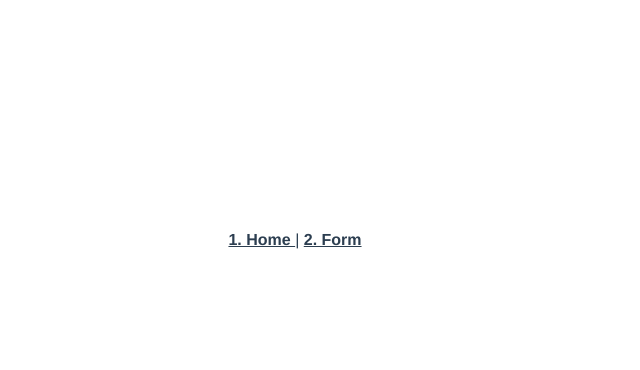
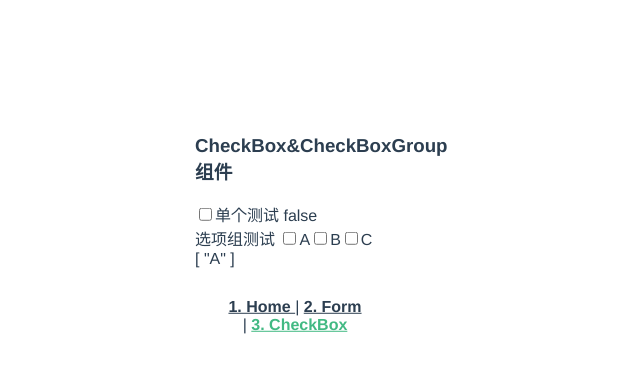
Before and after one commit to jydeng/vue-component, a Vue app: page /#/checkbox in a window 1280 px wide. Shown: the top 370 px of the page, without its empty margins (345-985 px from the left). Built offline with nearby package versions, Linux system fonts and the light colour scheme.

Commit message:
提交checkbox

```diff
--- a/src/App.vue
+++ b/src/App.vue
@@ -3,7 +3,8 @@
     <router-view></router-view>
     <div id="nav">
       <router-link to="/">1. Home </router-link> |
-      <router-link to="/form">2. Form </router-link>
+      <router-link to="/form">2. Form </router-link> |
+      <router-link to="/checkbox">3. CheckBox </router-link>
     </div>
   </div>
 </template>
@@ -13,6 +14,7 @@
   position: absolute;
   top: 30%;
   left: 50%;
+  width: 200px;
   transform: translate(-50%, -50%);
   font-family: "Avenir", Helvetica, Arial, sans-serif;
   -webkit-font-smoothing: antialiased;
--- a/src/components/CheckBox/CheckBox.vue
+++ b/src/components/CheckBox/CheckBox.vue
@@ -0,0 +1,105 @@
+<template>
+  <label>
+    <span>
+      <input
+        v-if="group"
+        type="checkbox"
+        :disabled="disabled"
+        :value="label"
+        v-model="model"
+        @change="change"
+      />
+      <input
+        v-else
+        type="checkbox"
+        :disabled="disabled"
+        :checked="currentValue"
+        @change="change"
+      />
+    </span>
+    <slot></slot>
+  </label>
+</template>
+<script>
+import Emitter from "../../mixins/emitter.js";
+import { findComponentUpward } from "../../utils/assist.js";
+
+export default {
+  name: "iChekbox",
+  mixins: [Emitter],
+  props: {
+    label: {
+      type: [String, Number, Boolean]
+    },
+    disabled: {
+      type: Boolean,
+      default: false
+    },
+    value: {
+      type: [String, Number, Boolean],
+      default: false
+    },
+    trueValue: {
+      type: [String, Number, Boolean],
+      default: true
+    },
+    falseValue: {
+      type: [String, Number, Boolean],
+      default: false
+    }
+  },
+  data() {
+    return {
+      currentValue: this.value,
+      model: [],
+      group: false,
+      parent: null
+    };
+  },
+  methods: {
+    change(event) {
+      if (this.disabled) {
+        return false;
+      }
+
+      const checked = event.target.checked;
+      this.currentValue = checked;
+
+      const value = checked ? this.trueValue : this.falseValue;
+      this.$emit("input", value);
+
+      if (this.group) {
+        this.parent.change(this.model);
+      } else {
+        this.$emit("on-change", value);
+        this.dispatch("iFormItem", "on-form-change", value);
+      }
+    },
+    updateModel() {
+      this.currentValue = this.value === this.trueValue;
+    }
+  },
+  watch: {
+    value(val) {
+      if (val === this.trueValue || val === this.falseValue) {
+        this.updateModel();
+      } else {
+        throw "Value should be trueValue or falseValue.";
+      }
+    }
+  },
+  mounted() {
+    this.parent = findComponentUpward(this, "iCheckboxGroup");
+
+    if (this.parent) {
+      this.group = true;
+    }
+
+    if (this.group) {
+      this.parent.updateModel(true);
+    } else {
+      this.updateModel();
+    }
+  }
+};
+</script>
--- /dev/null
+++ b/src/components/CheckBox/CheckBoxGroup.vue
@@ -0,0 +1,55 @@
+<template>
+  <div><slot></slot></div>
+</template>
+<script>
+import { findComponentsDownward } from "../../utils/assist.js";
+import Emitter from "../../mixins/emitter.js";
+export default {
+  name: "iCheckboxGroup",
+  mixins: [Emitter],
+  props: {
+    value: {
+      type: Array,
+      default() {
+        return [];
+      }
+    }
+  },
+  data() {
+    return {
+      currentValue: this.value,
+      childrens: []
+    };
+  },
+  methods: {
+    updateModel(update) {
+      this.childrens = findComponentsDownward(this, "iCheckbox");
+      if (this.childrens) {
+        const { value } = this;
+        this.childrens.forEach(child => {
+          child.model = value;
+
+          if (update) {
+            child.currentValue = value.indexOf(child.label) >= 0;
+            child.group = true;
+          }
+        });
+      }
+    },
+    change(data) {
+      this.currentValue = data;
+      this.$emit("input", data);
+      this.$emit("on-change", data);
+      this.dispatch("iFormItem", "on-form-change", data);
+    }
+  },
+  mounted() {
+    this.updateModel(true);
+  },
+  watch: {
+    value() {
+      this.updateModel(true);
+    }
+  }
+};
+</script>
--- a/src/router.js
+++ b/src/router.js
@@ -15,6 +15,11 @@ export default new Router({
       path: "/form",
       name: "form",
       component: () => import("./views/Form.vue")
+    },
+    {
+      path: "/checkbox",
+      name: "checkbox",
+      component: () => import("./views/CheckBox.vue")
     }
   ]
 });
--- /dev/null
+++ b/src/utils/assist.js
@@ -0,0 +1,112 @@
+// 由一个组件，向上找到最近的指定组件
+function findComponentUpward(context, componentName) {
+  let parent = context.$parent;
+  let name = parent.$options.name;
+
+  while (parent && (!name || [componentName].indexOf(name) < 0)) {
+    parent = parent.$parent;
+    if (parent) name = parent.$options.name;
+  }
+  return parent;
+}
+export { findComponentUpward };
+
+// 由一个组件，向上找到所有的指定组件
+function findComponentsUpward(context, componentName) {
+  let parents = [];
+  const parent = context.$parent;
+
+  if (parent) {
+    if (parent.$options.name === componentName) parents.push(parent);
+    return parents.concat(findComponentsUpward(parent, componentName));
+  } else {
+    return [];
+  }
+}
+export { findComponentsUpward };
+
+// 由一个组件，向下找到最近的指定组件
+function findComponentDownward(context, componentName) {
+  const childrens = context.$children;
+  let children = null;
+
+  if (childrens.length) {
+    for (const child of childrens) {
+      const name = child.$options.name;
+
+      if (name === componentName) {
+        children = child;
+        break;
+      } else {
+        children = findComponentDownward(child, componentName);
+        if (children) break;
+      }
+    }
+  }
+  return children;
+}
+export { findComponentDownward };
+
+// 由一个组件，向下找到所有指定的组件
+function findComponentsDownward(context, componentName) {
+  return context.$children.reduce((components, child) => {
+    if (child.$options.name === componentName) components.push(child);
+    const foundChilds = findComponentsDownward(child, componentName);
+    return components.concat(foundChilds);
+  }, []);
+}
+export { findComponentsDownward };
+
+// 由一个组件，找到指定组件的兄弟组件
+function findBrothersComponents(context, componentName, exceptMe = true) {
+  let res = context.$parent.$children.filter(item => {
+    return item.$options.name === componentName;
+  });
+  let index = res.findIndex(item => item._uid === context._uid);
+  if (exceptMe) res.splice(index, 1);
+  return res;
+}
+export { findBrothersComponents };
+
+function typeOf(obj) {
+  const toString = Object.prototype.toString;
+  const map = {
+    "[object Boolean]": "boolean",
+    "[object Number]": "number",
+    "[object String]": "string",
+    "[object Function]": "function",
+    "[object Array]": "array",
+    "[object Date]": "date",
+    "[object RegExp]": "regExp",
+    "[object Undefined]": "undefined",
+    "[object Null]": "null",
+    "[object Object]": "object"
+  };
+  return map[toString.call(obj)];
+}
+// deepCopy
+function deepCopy(data) {
+  const t = typeOf(data);
+  let o;
+
+  if (t === "array") {
+    o = [];
+  } else if (t === "object") {
+    o = {};
+  } else {
+    return data;
+  }
+
+  if (t === "array") {
+    for (let i = 0; i < data.length; i++) {
+      o.push(deepCopy(data[i]));
+    }
+  } else if (t === "object") {
+    for (let i in data) {
+      o[i] = deepCopy(data[i]);
+    }
+  }
+  return o;
+}
+
+export { deepCopy };
--- /dev/null
+++ b/src/views/CheckBox.vue
@@ -0,0 +1,27 @@
+<template>
+  <div>
+    <h3>CheckBox&CheckBoxGroup组件</h3>
+    <iCheckbox v-model="checked">单个测试</iCheckbox>
+    {{checked}}
+    <iCheckboxGroup>
+      选项组测试
+      <iCheckbox label="A" v-model="checkedlist">A</iCheckbox>
+      <iCheckbox label="B" v-model="checkedlist">B</iCheckbox>
+      <iCheckbox label="C" v-model="checkedlist">C</iCheckbox>
+    </iCheckboxGroup>
+    {{checkedlist}}
+  </div>
+</template>
+<script>
+import iCheckbox from "../components/CheckBox/CheckBox.vue";
+import iCheckboxGroup from "../components/CheckBox/CheckBoxGroup";
+export default {
+  components: { iCheckbox, iCheckboxGroup },
+  data() {
+    return {
+      checked: false,
+      checkedlist: ["A"]
+    };
+  }
+};
+</script>
```
Also changed, not shown: src/utils/random_str.js (added, +11 -0 lines), src/components/CheckBox/CheckBox-Group.vue (deleted), 1 other file (tests, documents, lock files or other folders).
